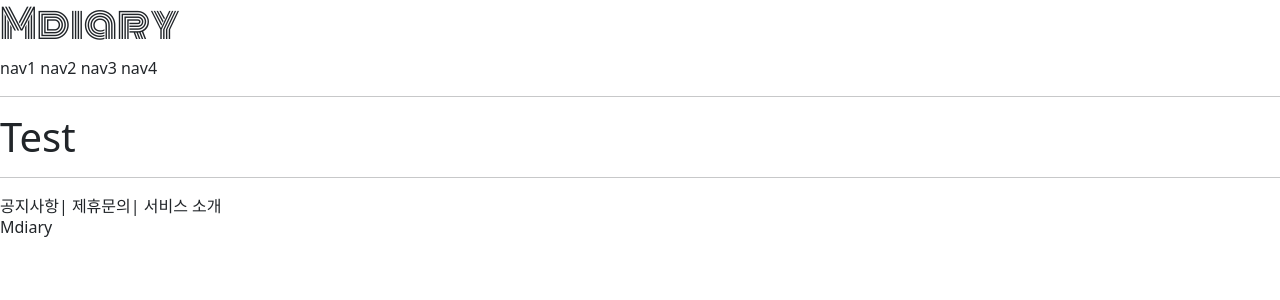
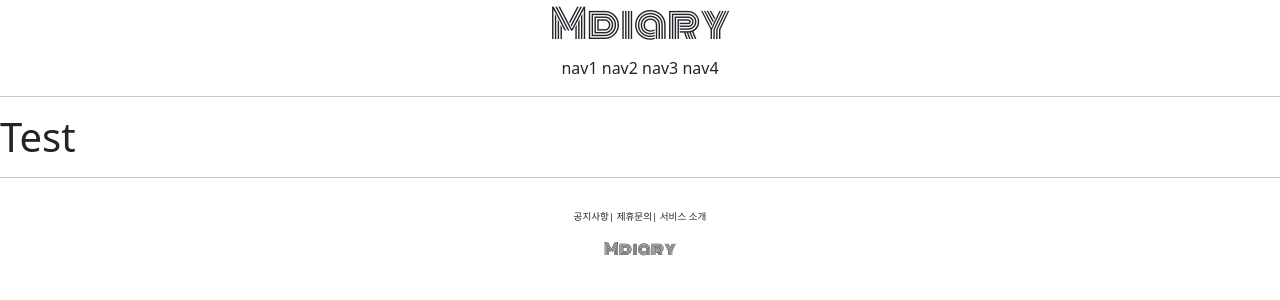
Before and after one commit to ubiboy/mdiary, a Django app: page /account/hello_world/ in a window 1280 px wide. Shown: the top 300 px of the page. Run offline with Django 4.2, Linux system fonts and the light colour scheme.

Commit message:
django course 11 commit

```diff
--- a/mdiary/settings.py
+++ b/mdiary/settings.py
@@ -129,6 +129,12 @@ USE_TZ = True
 
 STATIC_URL = 'static/'
 
+STATIC_ROOT = os.path.join(BASE_DIR, 'staticfiles')
+
+STATICFILES_DIRS = [
+    BASE_DIR / "static",
+]
+
 # Default primary key field type
 # https://docs.djangoproject.com/en/4.1/ref/settings/#default-auto-field
 
--- /dev/null
+++ b/static/base.css
@@ -0,0 +1,17 @@
+.mdiary_logo {
+    font-family: 'Monoton', cursive;
+}
+
+.mdiary_footer_button{
+    font-size:.6rem;
+}
+
+.mdiary_footer{
+    text-align:center;
+    margin-top: 2rem;
+}
+
+.mdiary_header{
+    text-align:center;
+    margin-top: 2rem 0;
+}
--- a/templates/footer.html
+++ b/templates/footer.html
@@ -1,11 +1,11 @@
-<div>
+<div class="mdiary_footer">
 
-    <div>
+    <div class="mdiary_footer_button">
         <span>공지사항</span>|
         <span>제휴문의</span>|
         <span>서비스 소개</span>
     </div>
-    <div>
-        <h6>Mdiary</h6>
+    <div style="margin-top: 1rem;">
+        <h6 class="mdiary_logo">Mdiary</h6>
     </div>
 </div>
--- a/templates/head.html
+++ b/templates/head.html
@@ -1,4 +1,6 @@
- <head>
+{% load static %}
+
+<head>
      <meta charset="UTF-8">
      <title>Mdiary</title>
 
@@ -7,7 +9,9 @@
            integrity="sha384-Zenh87qX5JnK2Jl0vWa8Ck2rdkQ2Bzep5IDxbcnCeuOxjzrPF/et3URy9Bv1WTRi" crossorigin="anonymous">
 <!--     GOOGLE FONTS LINK-->
      <link rel="preconnect" href="https://fonts.googleapis.com">
-    <link rel="preconnect" href="https://fonts.gstatic.com" crossorigin>
-    <link href="https://fonts.googleapis.com/css2?family=Dancing+Script:wght@700&family=Monoton&display=swap" rel="stylesheet"
-  </head>
- </head>
+     <link rel="preconnect" href="https://fonts.gstatic.com" crossorigin>
+     <link href="https://fonts.googleapis.com/css2?family=Dancing+Script:wght@700&family=Monoton&display=swap" rel="stylesheet">
+
+<!--          DEFAULT CSS LINK-->
+     <link rel="stylesheet" type="text/css" href="{% static 'base.css' %}">
+</head>
--- a/templates/header.html
+++ b/templates/header.html
@@ -1,6 +1,6 @@
-  <div>
-    <div style="font-family: 'Monoton', cursive;">
-      <h1>
+  <div class="mdiary_header">
+    <div >
+      <h1 class="mdiary_logo">
         Mdiary
       </h1>
     </div>
```
